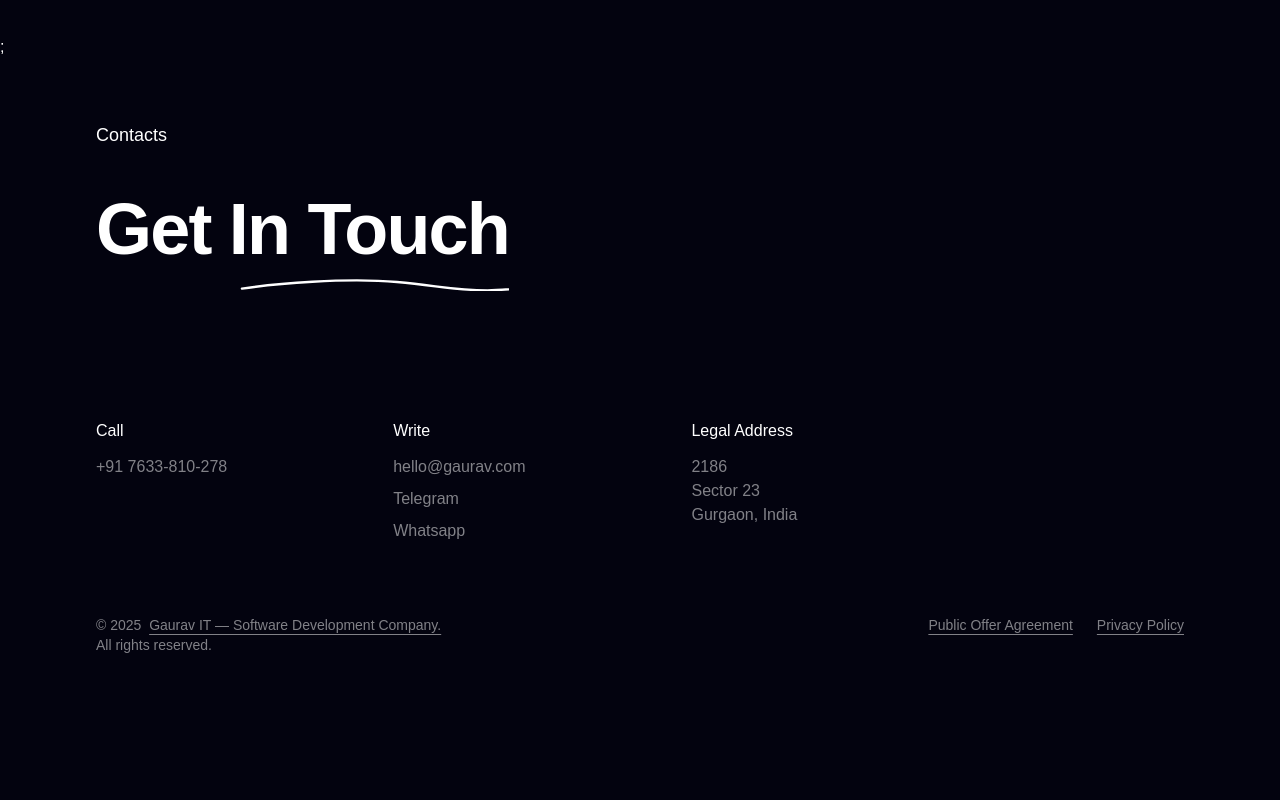
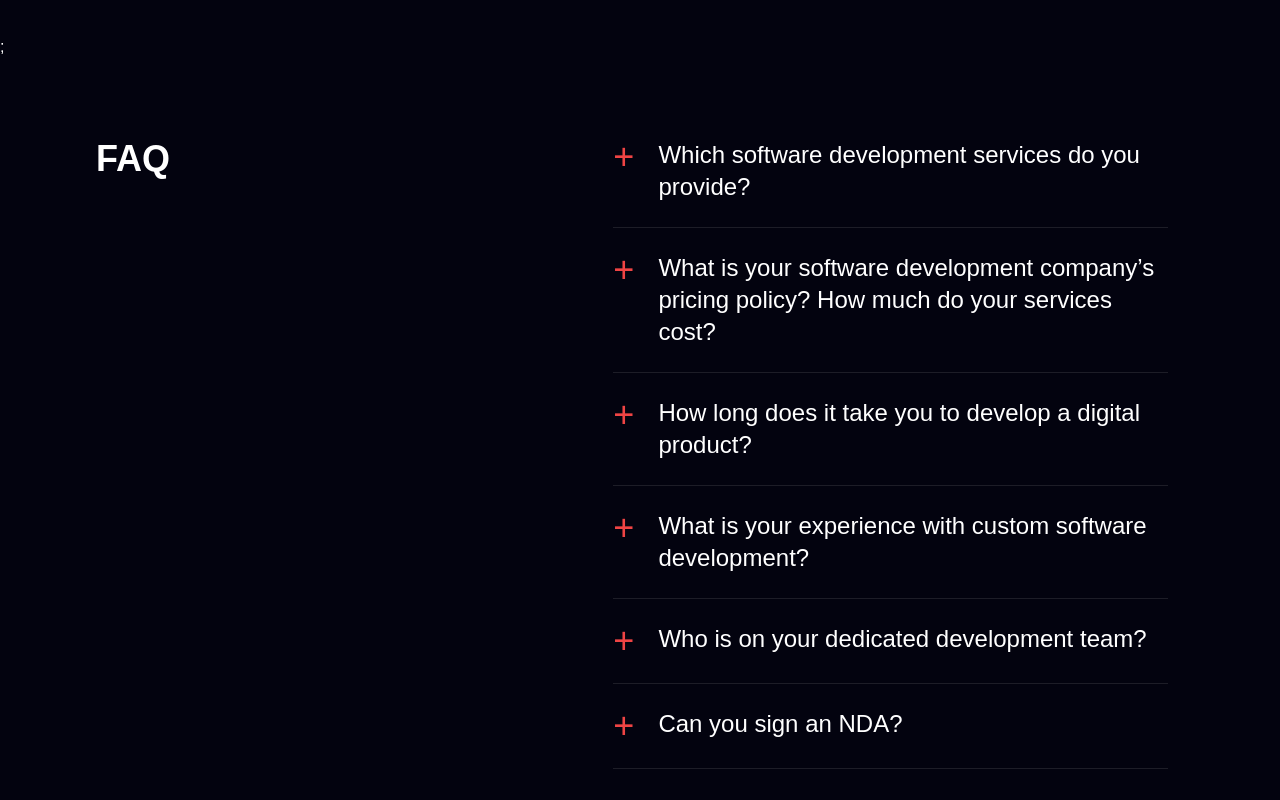
Before and after one commit to Rishi2600/web-syde, a Next.js app: page / in a window 1280 px wide. Shown: the part 8440-9240 px from the top of the page. Before the commit the page ends 9159 px from the top, so only its background shows below. Built offline with nearby package versions, Linux system fonts and the light colour scheme.

Commit message:
Add FAQs

```diff
--- a/src/app/page.tsx
+++ b/src/app/page.tsx
@@ -5,6 +5,7 @@ import ProjectSection from "@/components/ProjectSection";
 import ReasonSection  from "@/components/ReasonSection";
 import ScrollItem from "@/components/ScrollItem";
 import Services from "@/components/Services";
+import FAQ from "@/components/ui/Faq";
 import HomeService from "@/components/ui/HomeService";
 import ProjectBanner from "@/components/ui/ProjectBanner";
 import WhatweDo from "@/components/WhatweDo";
@@ -23,6 +24,7 @@ export default function Home() {
       <ProjectBanner />
       <ProjectSection />
       {/* <ScrollItem /> */}
+      <FAQ />
       <Footer />
     </>
   );
--- /dev/null
+++ b/src/components/ui/Faq.tsx
@@ -0,0 +1,95 @@
+'use client';
+
+import { useState } from 'react';
+import { AnimatePresence, motion } from 'framer-motion';
+
+const faqItems = [
+  {
+    question: "Which software development services do you provide?",
+    answer: "Our main services include UI/UX design, graphic design, mobile app development, web development, CTO as a service, business analytics, and DevOps services. Usually, when we begin a project, we work on it from start to finish — conduct a business analysis, design an interface, develop and test it, release the product and support it as long as the client needs. If you need any of the services separately, it’s not a problem.",
+  },
+  {
+    question: "What is your software development company’s pricing policy? How much do your services cost?",
+    answer: `The cost of software development is influenced by various factors, including the type of application (whether web or mobile), the technologies employed, the number and complexity of features, and the project timeline.
+    Our average prices for web development are $30,000-$60,000+, landing pages might cost around $2000-$5000+, while simple websites can cost $5000-$8000+. As for mobile app development, it can be around $25,000-$60,000+. All these prices are very approximate and based on our previous projects. To get an estimate for your project, please contact our manager.`,
+  },
+  {
+    question: "How long does it take you to develop a digital product?",
+    answer: "The software development time depends on the number and complexity of features we need to develop for your project. If we’re talking about creating an MVP (minimum viable product), our dedicated development team can launch it in 1-3 months",
+  },
+  {
+    question: "What is your experience with custom software development?",
+    answer: "Our software development company has 17+ years of experience in designing and developing products for different industries. You can always check our custom software development cases on our website.",
+  },
+  {
+    question: "Who is on your dedicated development team?",
+    answer: "There are 50+ specialists in our software development company, including UI/UX designers, developers, and DevOps engineers. Our usual project team consists of a manager, a designer, a frontend developer, and a backend developer. If the project requires, we can dedicate more specialists.",
+  },
+  {
+    question: "Can you sign an NDA?",
+    answer: "Sure! Your privacy is our priority — if you’re worried about sensitive details being disclosed during our custom software development process, we can sign an NDA.",
+  },
+];
+
+export default function FAQ() {
+  const [activeIndex, setActiveIndex] = useState<number | null>(null);
+
+  const toggleFAQ = (index: number) => {
+    setActiveIndex(prev => (prev === index ? null : index));
+  };
+
+  return (
+    <section className="bg-primary text-white py-20 max-w-5xl">
+        <div className='container lg:flex lg:justify-between'>
+            <div>
+                <h2 className="text-4xl font-bold mb-12">FAQ</h2>
+            </div>
+            <div className="lg:w-2/3 -mr-60 space-y-6">
+                {faqItems.map((item, index) => {
+                const isOpen = activeIndex === index;
+                return (
+                    <div key={index} className="border-b border-white/10 pb-6">
+                    <button
+                        onClick={() => toggleFAQ(index)}
+                        className="w-full flex items-start justify-between text-left focus:outline-none"
+                    >
+                        <div className="flex gap-6">
+                        {/* <span className="text-red-500 text-4xl font-normal leading-none">+</span> */}
+
+{/* TODO: ANIMATE THIS LATER ON  */}
+                    <motion.span
+                    initial={false}
+                    animate={{ rotate: isOpen ? 45 : 0 }}
+                    transition={{ type: 'spring', stiffness: 400, damping: 30 }}
+                    className="text-red-500 text-4xl font-normal leading-none select-none inline-block origin-center"
+                    >
+                    +
+                    </motion.span>
+
+                        <span className="text-xl md:text-2xl font-medium">
+                            {item.question}
+                        </span>
+                        </div>
+                    </button>
+                    <AnimatePresence>
+                        {isOpen && (
+                        <motion.div
+                            initial={{ opacity: 0, height: 0 }}
+                            animate={{ opacity: 1, height: "auto" }}
+                            exit={{ opacity: 0, height: 0 }}
+                            transition={{ duration: 0.35 }}
+                            className=" pl-12 text-secondary lg:text-sm md:text-lg overflow-hidden"
+                        >
+                            {item.answer}
+                        </motion.div>
+                        )}
+                    </AnimatePresence>
+                    </div>
+                );
+                })}
+            </div>
+        </div>
+
+    </section>
+  );
+}
```
